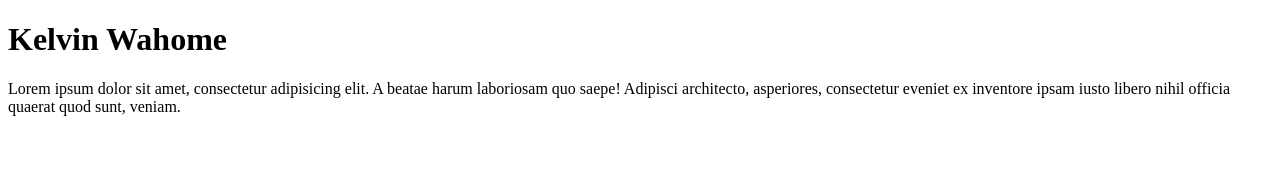
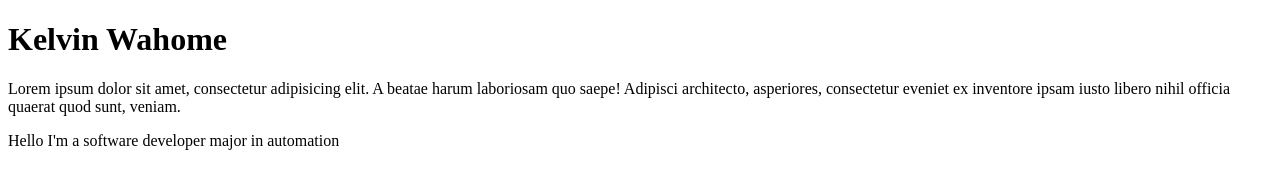
Before and after one commit to Wahomethegeek/Wahomethegeek.github.io, a plain HTML site: page index.html in a window 1280 px wide. Drawn offline with Linux system fonts and the light colour scheme.

Commit message:
adding files

```diff
--- a/index.html
+++ b/index.html
@@ -7,5 +7,8 @@
 <body>
 <h1>Kelvin Wahome</h1>
 <P>Lorem ipsum dolor sit amet, consectetur adipisicing elit. A beatae harum laboriosam quo saepe! Adipisci architecto, asperiores, consectetur eveniet ex inventore ipsam iusto libero nihil officia quaerat quod sunt, veniam.</P>
+<p>
+    Hello I'm a software developer major in automation
+</p>
 </body>
 </html>
```
